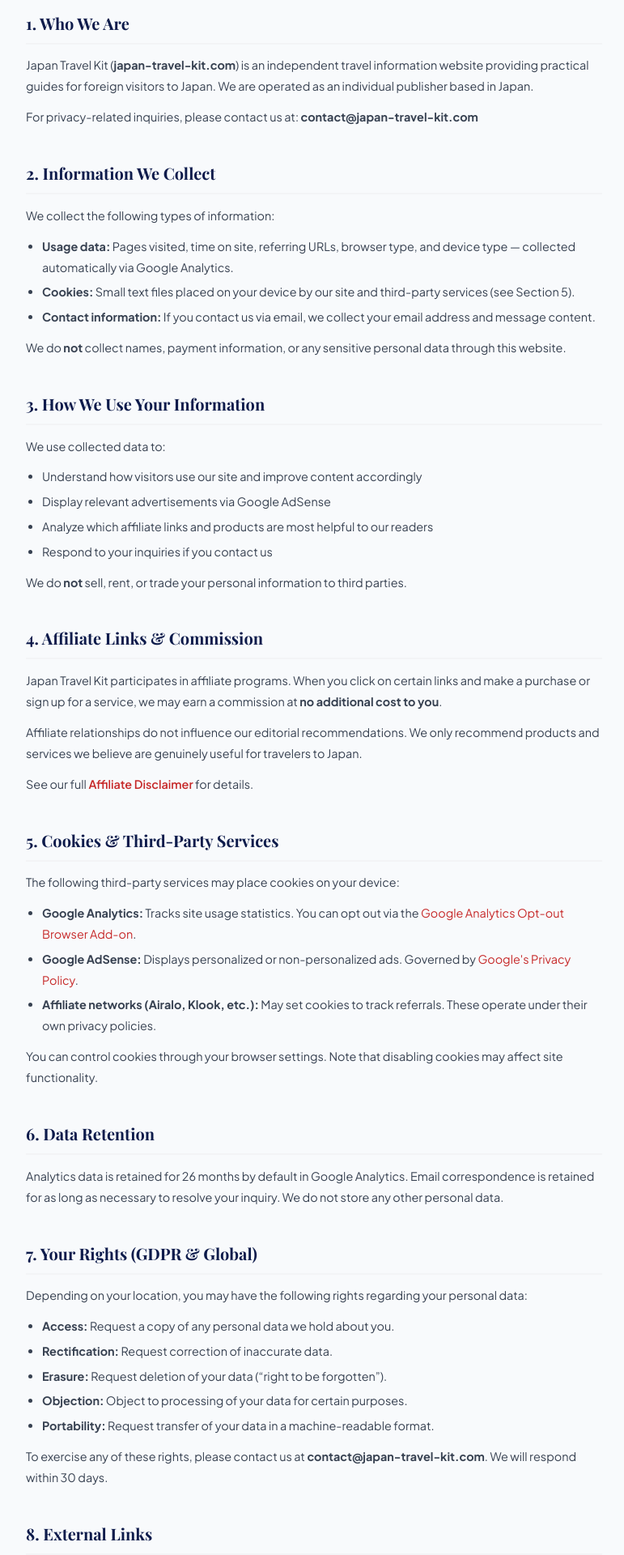
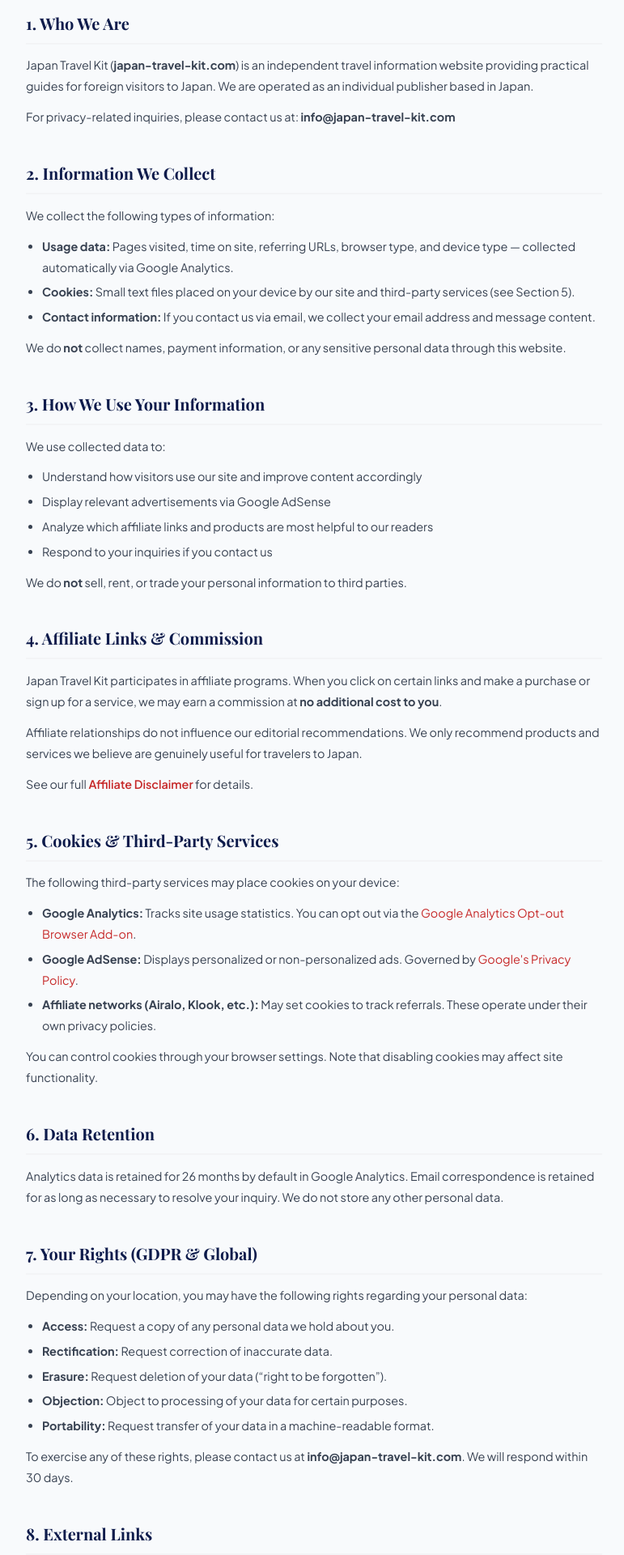
Before and after one commit to tanoue-boop/japan-travel-kit, a Next.js app: page /privacy-policy in a window 1280 px wide. Shown: the part 560-2480 px from the top of the page at 81% size, without its empty margins (252-1023 px from the left). Built offline with nearby package versions, Linux system fonts and the light colour scheme.

Commit message:
fix: update contact email to info@japan-travel-kit.com

```diff
--- a/pages/disclaimer.tsx
+++ b/pages/disclaimer.tsx
@@ -157,7 +157,7 @@
           <h3>Questions or concerns?</h3>
           <p>
             If you have any questions about our affiliate relationships or this disclaimer, please contact us at{" "}
-            <a href="mailto:contact@japan-travel-kit.com">contact@japan-travel-kit.com</a>.
+            <a href="mailto:info@japan-travel-kit.com">info@japan-travel-kit.com</a>.
             We are committed to transparency and will respond within 3 business days.
           </p>
         </div>
--- a/pages/privacy-policy.tsx
+++ b/pages/privacy-policy.tsx
@@ -42,7 +42,7 @@
             Japan Travel Kit (<strong>japan-travel-kit.com</strong>) is an independent travel information website providing practical guides for foreign visitors to Japan. We are operated as an individual publisher based in Japan.
           </p>
           <p className={styles.text}>
-            For privacy-related inquiries, please contact us at: <strong>contact@japan-travel-kit.com</strong>
+            For privacy-related inquiries, please contact us at: <strong>info@japan-travel-kit.com</strong>
           </p>
         </section>
 
@@ -127,7 +127,7 @@
             <li><strong>Portability:</strong> Request transfer of your data in a machine-readable format.</li>
           </ul>
           <p className={styles.text}>
-            To exercise any of these rights, please contact us at <strong>contact@japan-travel-kit.com</strong>. We will respond within 30 days.
+            To exercise any of these rights, please contact us at <strong>info@japan-travel-kit.com</strong>. We will respond within 30 days.
           </p>
         </section>
 
@@ -156,7 +156,7 @@
           <h3>Questions about this policy?</h3>
           <p>
             If you have any questions or concerns about this Privacy Policy, please contact us at{" "}
-            <a href="mailto:contact@japan-travel-kit.com">contact@japan-travel-kit.com</a>.
+            <a href="mailto:info@japan-travel-kit.com">info@japan-travel-kit.com</a>.
             We are happy to help.
           </p>
         </div>
```
